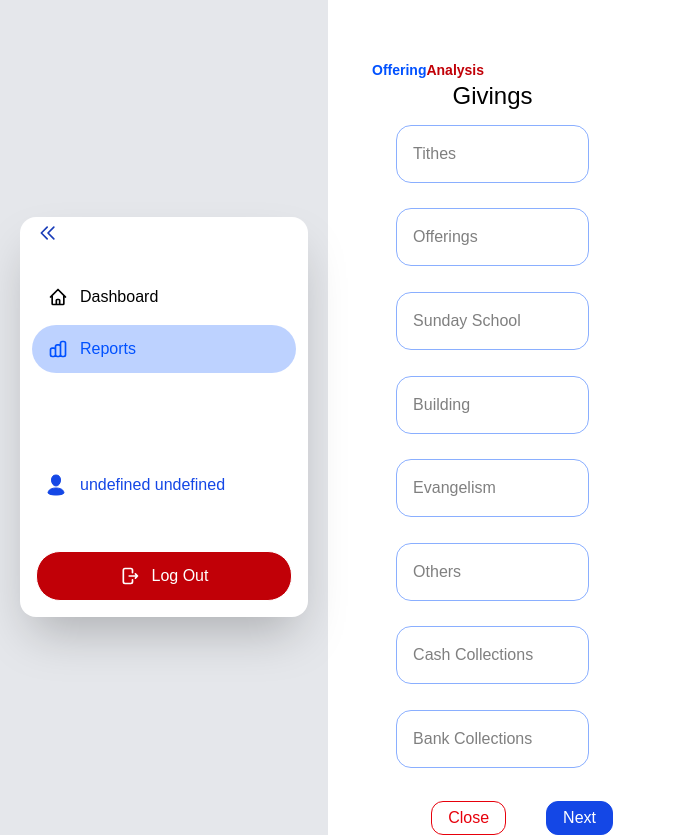
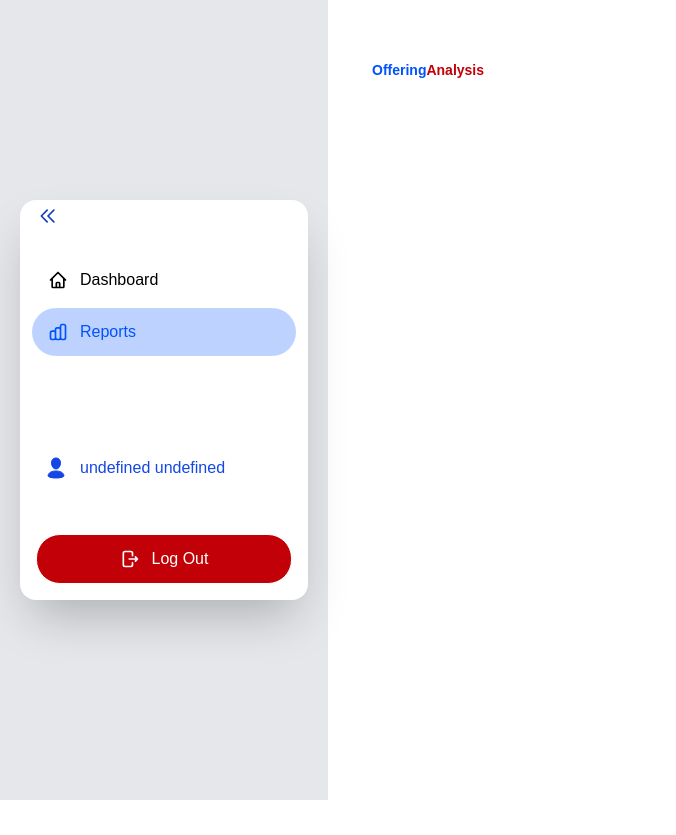
Before and after one commit to SamGombs20/OfferingAnalysisWeb, a Next.js app: page /dashboard/reports in a window 1280 px wide. Shown: the whole page, without its empty margins (0-676 px from the left). After the commit the page ends 800 px from the top, so only its background shows below. Built offline with nearby package versions, Linux system fonts and the light colour scheme.

Commit message:
Update:Collection form dialog

```diff
--- a/app/dashboard/reports/page.tsx
+++ b/app/dashboard/reports/page.tsx
@@ -1,9 +1,7 @@
-import CollectDataForm from "@/app/components/collect_dialog";
 
 const Reports =()=>{
     return(
         <div>
-            <CollectDataForm/>
         </div>
     )
 }
```
